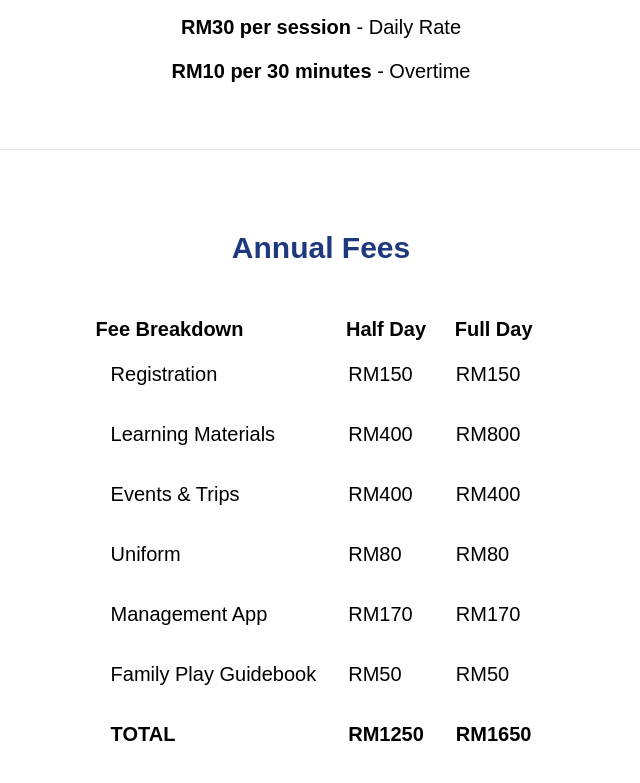
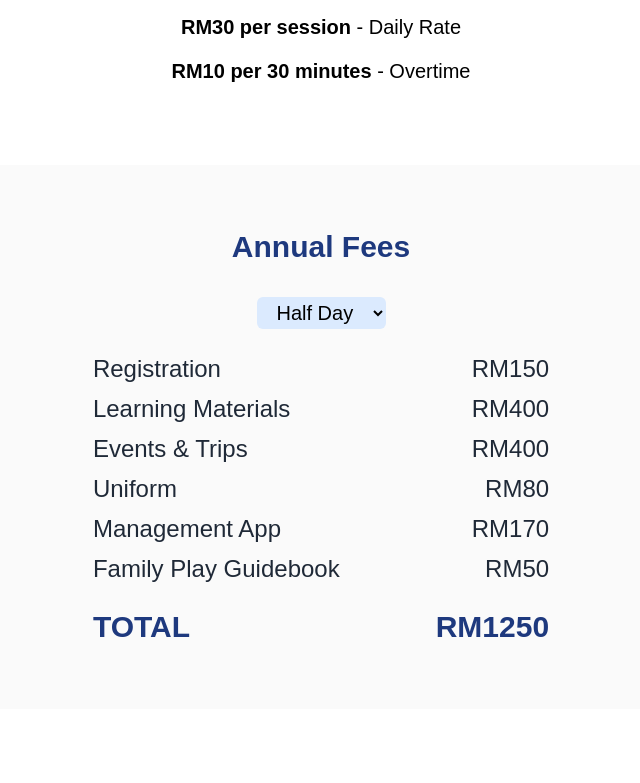
Before and after one commit to zharifzakaria/TIAweb, a website: page dist/fees.html in a window 1280 px wide. Shown: the part 908-1691 px from the top of the page, without its empty margins (319-959 px from the left). Drawn offline with Linux system fonts and the light colour scheme.

Commit message:
edit fees.html

```diff
--- a/dist/fees.html
+++ b/dist/fees.html
@@ -101,56 +101,37 @@
           </div>
         </section>
 
-        <hr class="my-12">
+        <section class="mx-auto flex flex-col items-center justify-center px-4 py-16 mt-16 bg-tia-grey">
+          <h3 class="text-3xl font-bold font-Poppins pb-4">Annual Fees</h3>
+          <select name="annualfees" id="annualfees" class="my-4 bg-blue-100 rounded-md px-4 py-1" onchange="handleChangeFees()">
+            <option value="halfday">Half Day</option>
+            <option value="fullday">Full Day</option>
+          </select>
 
-        <section class="max-w-screen-2xl mx-auto flex flex-col items-center justify-center p-4 mt-16">
-          <h3 class="text-3xl font-bold font-Poppins pb-4">Annual Fees</h3>
-          <table class="table-auto mt-8">
-            <thead>
-              <tr>
-                <th class="text-start">Fee Breakdown</th>
-                <th>Half Day</th>
-                <th>Full Day</th>
-              </tr>
-            </thead>
-            <tbody>
-              <tr>
-                <td class="p-4">Registration</td>
-                <td class="p-4">RM150</td>
-                <td class="p-4">RM150</td>
-              </tr>
-              <tr>
-                <td class="p-4">Learning Materials</td>
-                <td class="p-4">RM400</td>
-                <td class="p-4">RM800</td>
-              </tr>
-              <tr>
-                <td class="p-4">Events & Trips</td>
-                <td class="p-4">RM400</td>
-                <td class="p-4">RM400</td>
-              </tr>
-              <tr>
-                <td class="p-4">Uniform</td>
-                <td class="p-4">RM80</td>
-                <td class="p-4">RM80</td>
-              </tr>
-              <tr>
-                <td class="p-4">Management App</td>
-                <td class="p-4">RM170</td>
-                <td class="p-4">RM170</td>
-              </tr>
-              <tr>
-                <td class="p-4">Family Play Guidebook</td>
-                <td class="p-4">RM50</td>
-                <td class="p-4">RM50</td>
-              </tr>
-              <tr>
-                <td class="text-start p-4 font-bold">TOTAL</td>
-                <td class="p-4 font-bold">RM1250</td>
-                <td class="p-4 font-bold">RM1650</td>
-              </tr>
-            </tbody>
-          </table>
+          <div class="flex gap-24 text-2xl font-thin text-gray-800">
+            <div class="items">
+              <ul>
+                <li class="pt-2">Registration</li>
+                <li class="pt-2">Learning Materials</li>
+                <li class="pt-2">Events & Trips</li>
+                <li class="pt-2">Uniform</li>
+                <li class="pt-2">Management App</li>
+                <li class="pt-2">Family Play Guidebook</li>
+                <li class="pt-2 mt-4 font-bold text-tia-blue text-3xl">TOTAL</li>
+              </ul>
+            </div>
+            <div class="prices">
+              <ul class="text-end">
+                <li class="pt-2">RM150</li>
+                <li id="changeLM" data-type="halfday" class="pt-2">RM400</li>
+                <li class="pt-2">RM400</li>
+                <li class="pt-2">RM80</li>
+                <li class="pt-2">RM170</li>
+                <li class="pt-2">RM50</li>
+                <li id="changeTotal" class="pt-2 mt-4 font-bold text-tia-blue text-3xl">RM1250</li>
+              </ul>
+            </div>
+          </div>
         </section>
 
         <!-- Quote -->
@@ -205,5 +186,23 @@
         </div>
       </div>
     </footer>
+
+    <script>
+      function handleChangeFees() {
+        var changeLM = document.querySelector("#changeLM");
+        var changeTotal = document.querySelector("#changeTotal");
+
+        if(changeLM.dataset.type === 'halfday') {
+          changeLM.dataset.type = 'fullday'
+          changeLM.textContent = 'RM800'
+          changeTotal.textContent = 'RM1650'
+        } else if(changeLM.dataset.type === 'fullday') {
+          changeLM.dataset.type = 'halfday'
+          changeLM.textContent = 'RM400'
+          changeTotal.textContent = 'RM1250'
+        }
+      }
+    </script>
+
   </body>
 </html>
--- a/dist/index.js
+++ b/dist/index.js
@@ -59,6 +59,4 @@ window.addEventListener("scroll", function () {
   } else {
     remove_class_on_scroll();
   }
-
-  console.log(scrollpos);
 });
```
Also changed, not shown: dist/style.css.
